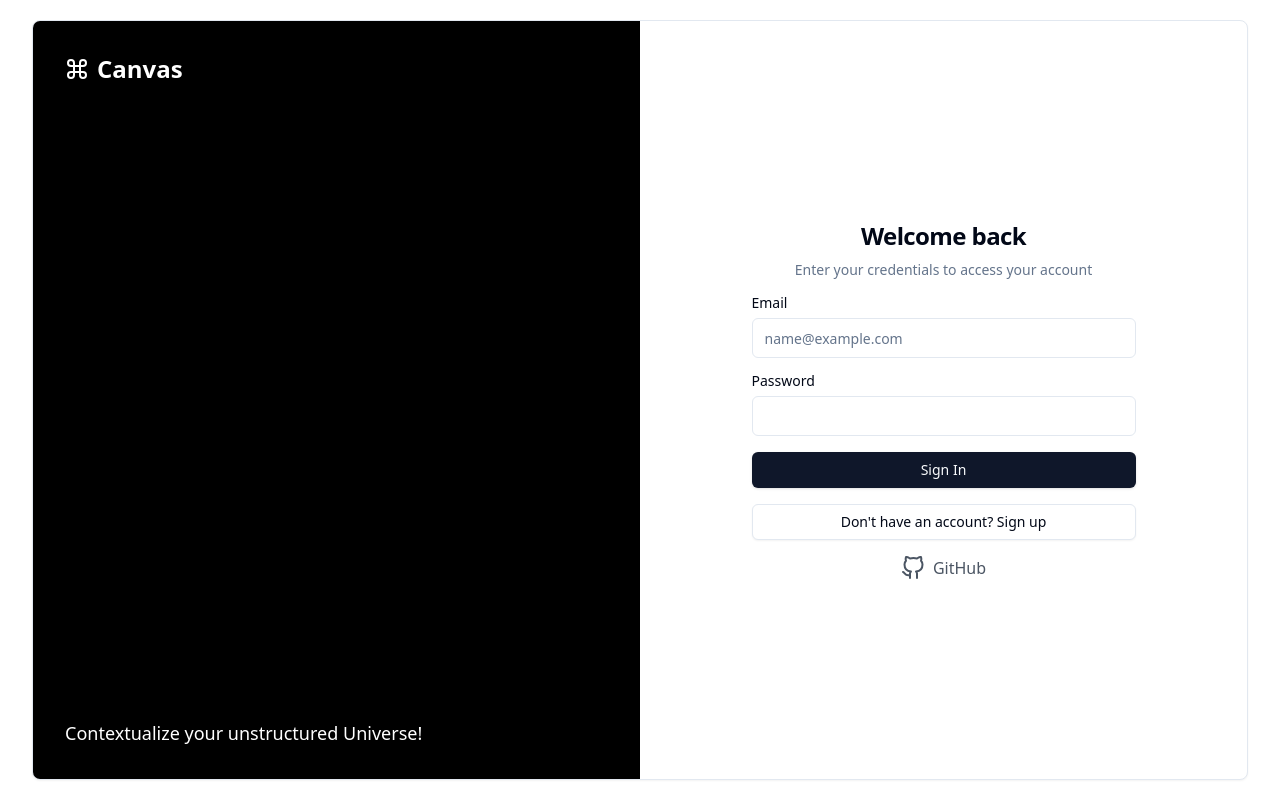
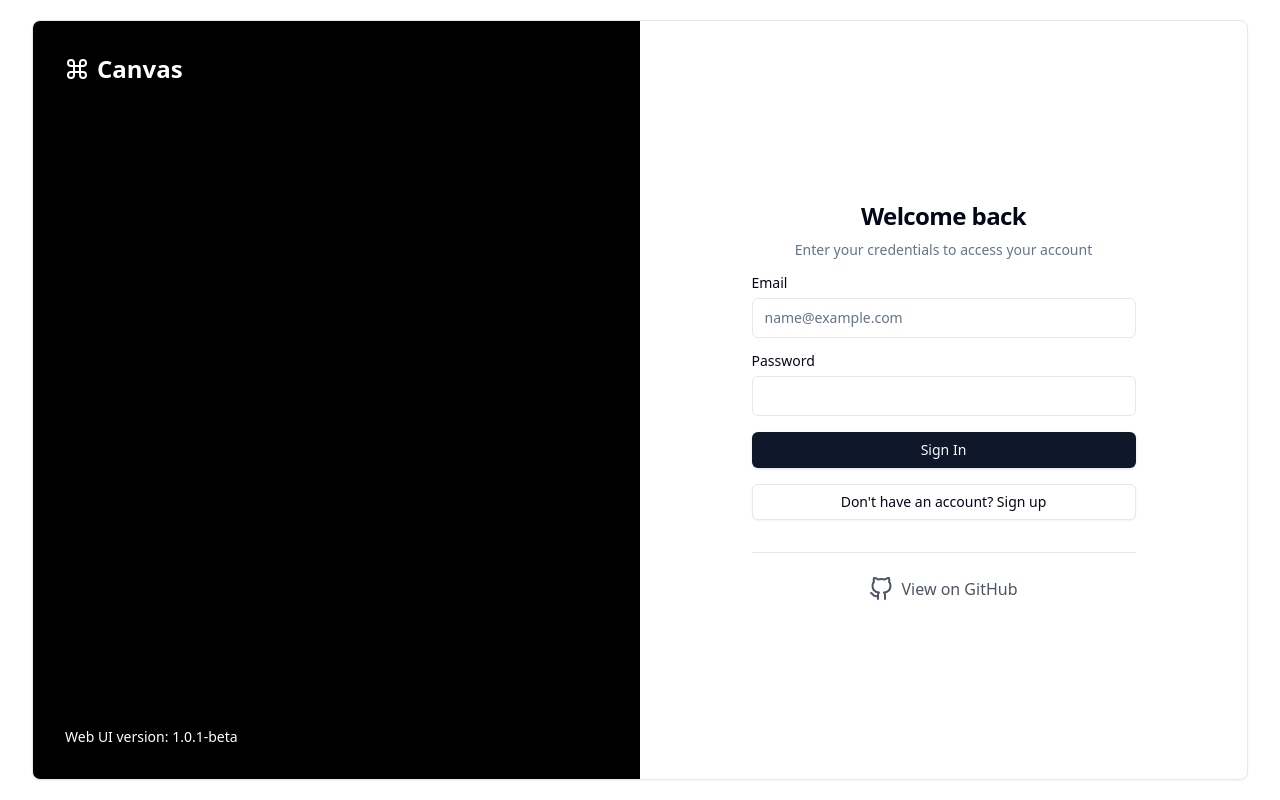
Before and after one commit to canvas-ui/canvas-web, a React (Vite) app: page /login in a window 1280 px wide. Built offline with nearby package versions, Linux system fonts and the light colour scheme.

Commit message:
cosmetics .1

```diff
--- a/package.json
+++ b/package.json
@@ -1,7 +1,7 @@
 {
   "name": "canvas-web",
   "private": true,
-  "version": "0.0.0",
+  "version": "1.0.1-beta",
   "type": "module",
   "scripts": {
     "dev": "vite",
--- a/src/components/auth/auth-layout.tsx
+++ b/src/components/auth/auth-layout.tsx
@@ -1,6 +1,7 @@
 import * as React from "react"
 import { Card } from "@/components/ui/card"
 import { Link } from "react-router-dom"
+import { version } from "../../../package.json"
 
 interface AuthLayoutProps {
   children: React.ReactNode
@@ -17,19 +18,20 @@ export function AuthLayout({ children }: AuthLayoutProps) {
               <span className="text-2xl font-bold text-white">Canvas</span>
             </a>
           </Link>
-          <div className="absolute bottom-8 left-8 text-lg text-white max-w-[80%]">
-            Contextualize your unstructured Universe!
+          <div className="absolute bottom-8 left-8 text-sm text-white max-w-[80%]">
+            Web UI version: {version}
           </div>
         </div>
         <div className="flex w-full md:w-1/2 flex-col justify-center px-4 py-12 sm:px-6 lg:px-8">
           <div className="mx-auto w-full max-w-sm">
             {children}
 
-            <a href="https://github.com/canvas-ai" target="_blank" className="mt-4 text-gray-600 hover:text-gray-900 justify-center flex items-center space-x-2" rel="noopener noreferrer">
-              <svg viewBox="0 0 24 24" width="24" height="24" stroke="currentColor" fill="none" stroke-width="2" stroke-linecap="round" stroke-linejoin="round" className="w-6 h-6"><path d="M9 19c-5 1.5-5-2.5-7-3m14 6v-3.87a3.37 3.37 0 0 0-.94-2.61c3.14-.35 6.44-1.54 6.44-7A5.44 5.44 0 0 0 20 4.77 5.07 5.07 0 0 0 19.91 1S18.73.65 16 2.48a13.38 13.38 0 0 0-7 0C6.27.65 5.09 1 5.09 1A5.07 5.07 0 0 0 5 4.77a5.44 5.44 0 0 0-1.5 3.78c0 5.42 3.3 6.61 6.44 7A3.37 3.37 0 0 0 9 18.13V22"></path></svg>
-              <span>GitHub</span>
-            </a>
-
+            <div className="mt-8 border-t pt-6">
+              <a href="https://github.com/canvas-ai" target="_blank" className="text-gray-600 hover:text-gray-900 justify-center flex items-center space-x-2" rel="noopener noreferrer">
+                <svg viewBox="0 0 24 24" width="24" height="24" stroke="currentColor" fill="none" stroke-width="2" stroke-linecap="round" stroke-linejoin="round" className="w-6 h-6"><path d="M9 19c-5 1.5-5-2.5-7-3m14 6v-3.87a3.37 3.37 0 0 0-.94-2.61c3.14-.35 6.44-1.54 6.44-7A5.44 5.44 0 0 0 20 4.77 5.07 5.07 0 0 0 19.91 1S18.73.65 16 2.48a13.38 13.38 0 0 0-7 0C6.27.65 5.09 1 5.09 1A5.07 5.07 0 0 0 5 4.77a5.44 5.44 0 0 0-1.5 3.78c0 5.42 3.3 6.61 6.44 7A3.37 3.37 0 0 0 9 18.13V22"></path></svg>
+                <span>View on GitHub</span>
+              </a>
+            </div>
           </div>
         </div>
       </Card>
--- a/vite.config.ts
+++ b/vite.config.ts
@@ -10,4 +10,7 @@ export default defineConfig({
       "@": path.resolve(__dirname, "./src"),
     },
   },
+  json: {
+    stringify: false
+  }
 })
```
